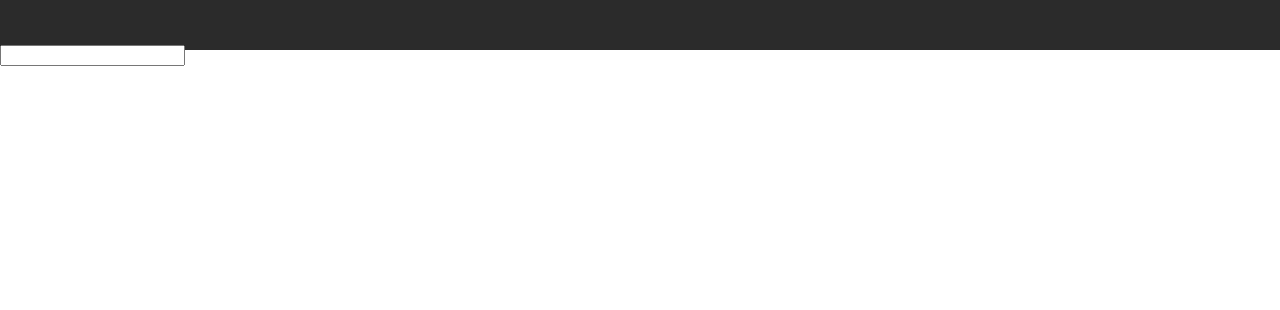
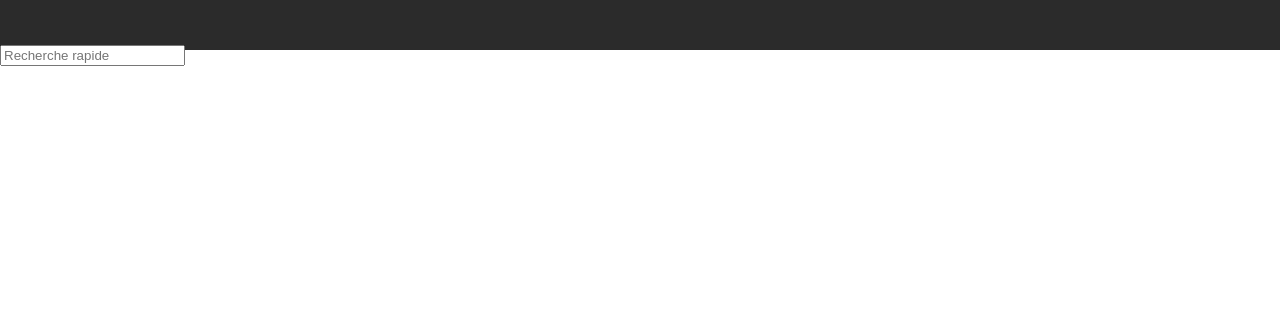
Before and after one commit to lobodol/2minutesDuPeuple, a Symfony app: template app/Resources/views/base.html.twig in a window 1280 px wide. Shown: the top 310 px of the page. Run offline with Twig, Linux system fonts and the light colour scheme; the template is opened without the code that fills it, so the values that code supplies are empty; style sheets or scripts are compiled from the project's sources; some libraries are stand-ins or nearby versions.

Commit message:
Add placeholder attribute to search field

```diff
--- a/app/Resources/views/base.html.twig
+++ b/app/Resources/views/base.html.twig
@@ -26,7 +26,7 @@
             {% block header %}
                 <h1 id="logo">Les 2 minutes du peuple</h1>
 
-                <input type="text" id="searchField">
+                <input type="text" id="searchField" placeholder="Recherche rapide">
             {% endblock %}
         </header>
 
```
